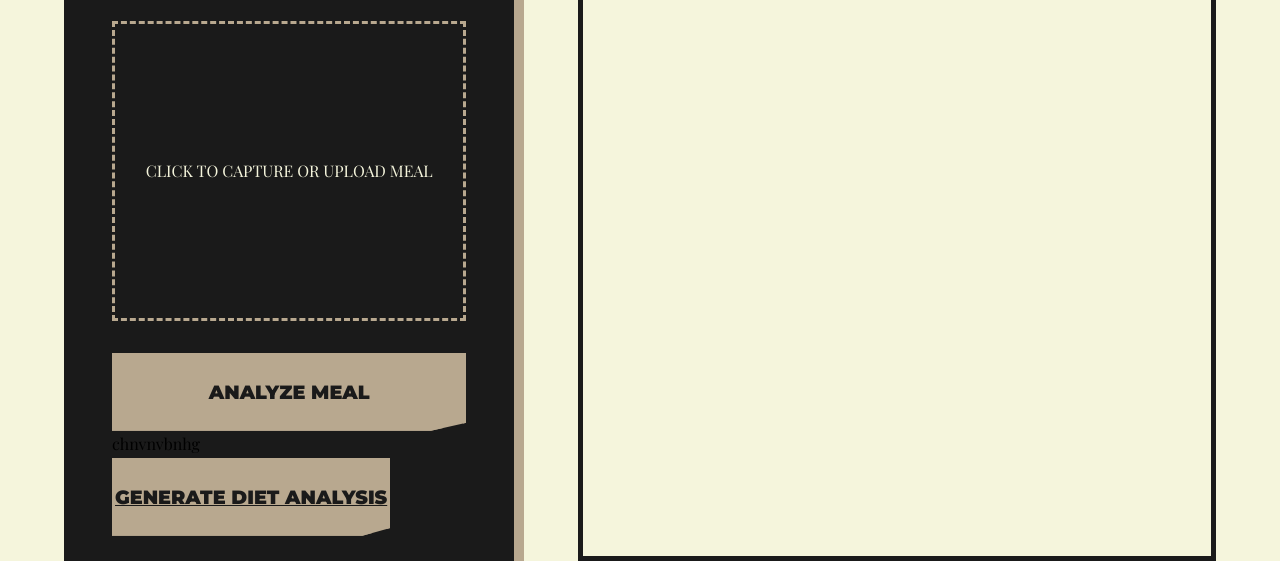
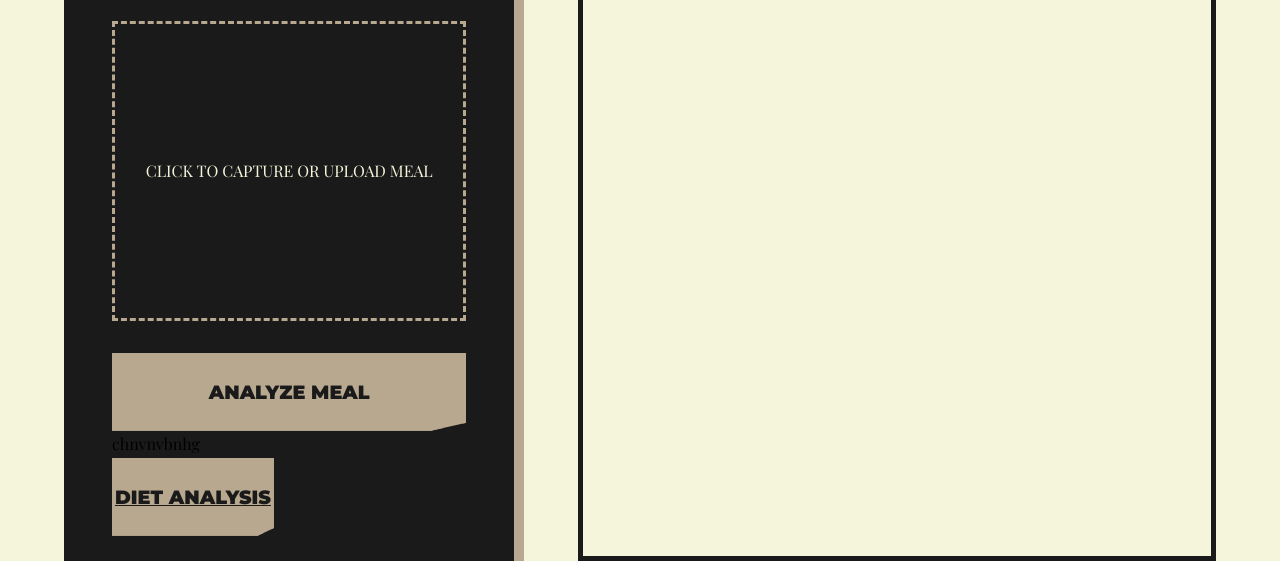
Before and after one commit to prajeshprabhu109-cell/MACROSYNCAPP, a plain HTML site: page analysis.html in a window 1280 px wide. Shown: the part 327-888 px from the top of the page. Drawn offline with nearby package versions, Linux system fonts and the light colour scheme; a web font is replaced by a local one.

Commit message:
Add files via upload

```diff
--- a/analysis.html
+++ b/analysis.html
@@ -198,7 +198,7 @@
             <br>
             <p style="color: black;">chnvnvbnhg</p>
             <p>dfgshgfnfhn</p>
-            <a href="diet.html" class="cta-button">GENERATE DIET ANALYSIS</a>
+            <a href="diet.html" class="cta-button">DIET ANALYSIS</a>
         </div>
 
         <!-- Right Panel: Results Display -->
```
